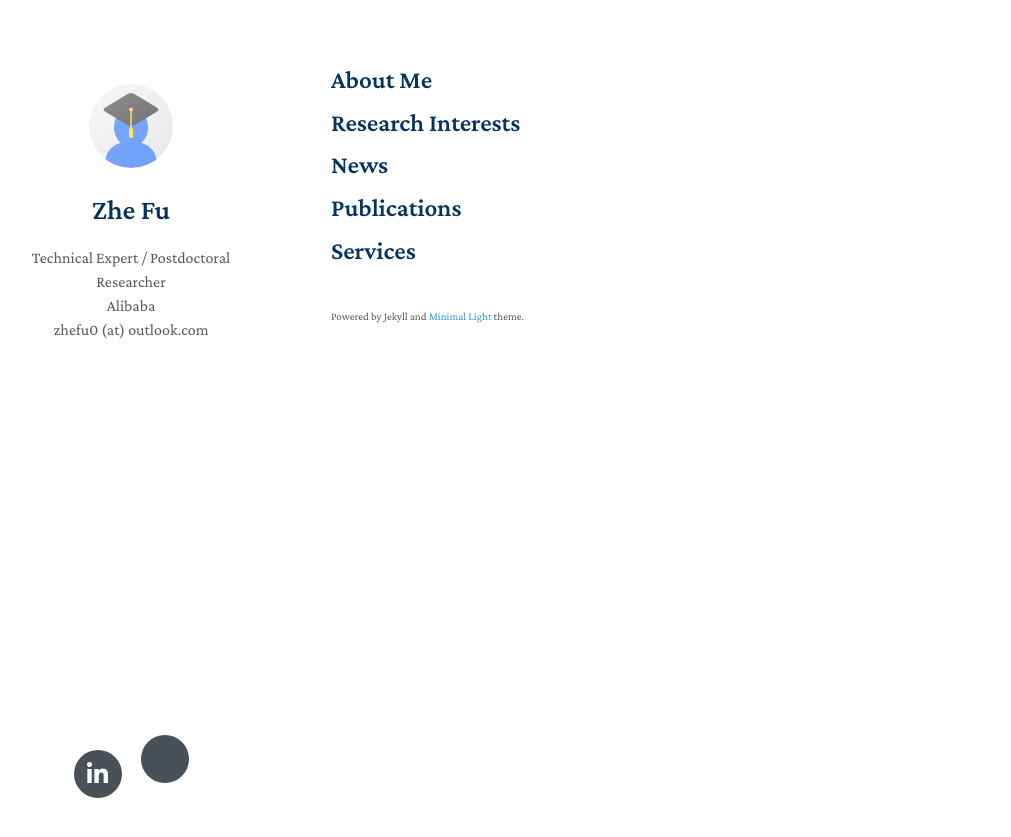
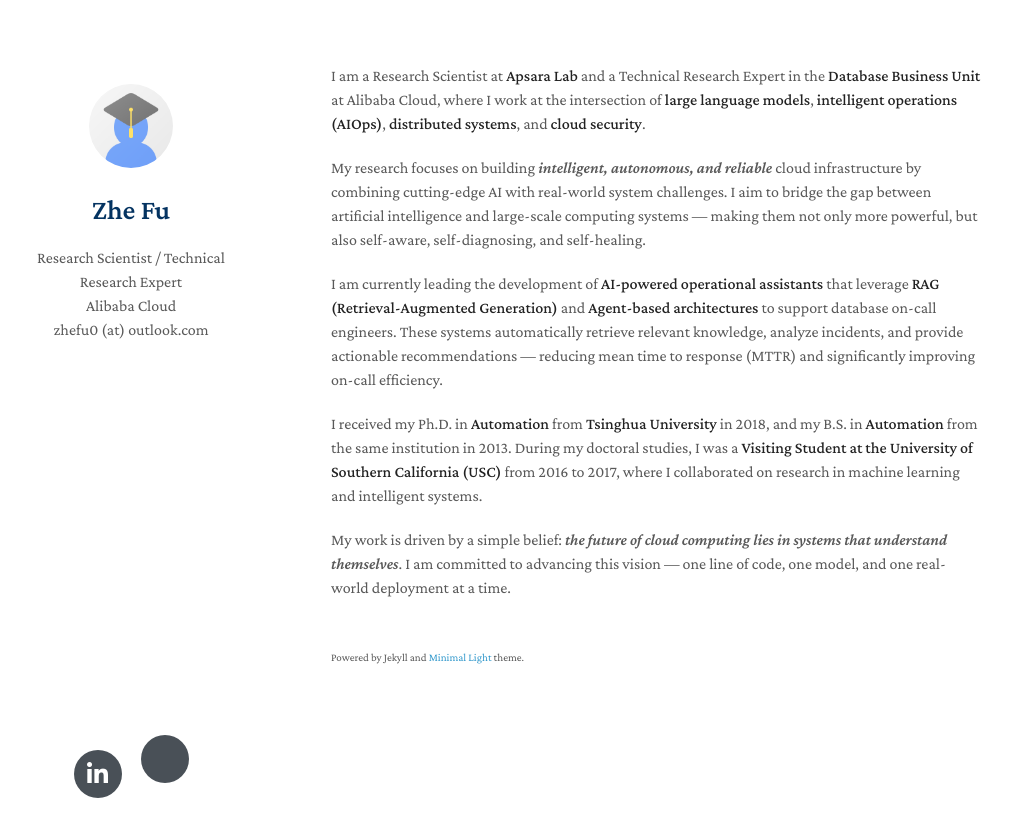
Before and after one commit to fu-zhe/fu-zhe.github.io, a Jekyll site: the page built from index.md, in a window 1280 px wide. Shown: the top 837 px of the page, without its empty margins (139-1150 px from the left). Built offline with Jekyll 4.4.1, drawn with Linux system fonts in a browser that asks for light colours; nearby versions of some CDN libraries; a style sheet for code colours, icons or effects is not loaded; our own code applies the rules of GitHub Pages for plain Markdown files.

Commit message:
Update personal information and research description in _config.yml and index.md

```diff
--- a/_config.yml
+++ b/_config.yml
@@ -1,7 +1,7 @@
 # Basic Information
 title: Zhe Fu
-position: Technical Expert / Postdoctoral Researcher
-affiliation: Alibaba
+position: Research Scientist / Technical Research Expert
+affiliation: Alibaba Cloud
 email: zhefu0 (at) outlook.com
 
 # Search Engine Optimization (SEO)
--- a/index.md
+++ b/index.md
@@ -2,16 +2,12 @@
 layout: homepage
 ---
 
-## About Me
+I am a Research Scientist at **Apsara Lab** and a Technical Research Expert in the **Database Business Unit** at Alibaba Cloud, where I work at the intersection of **large language models**, **intelligent operations (AIOps)**, **distributed systems**, and **cloud security**.
 
+My research focuses on building *intelligent, autonomous, and reliable* cloud infrastructure by combining cutting-edge AI with real-world system challenges. I aim to bridge the gap between artificial intelligence and large-scale computing systems — making them not only more powerful, but also self-aware, self-diagnosing, and self-healing.
 
-## Research Interests
+I am currently leading the development of **AI-powered operational assistants** that leverage **RAG (Retrieval-Augmented Generation)** and **Agent-based architectures** to support database on-call engineers. These systems automatically retrieve relevant knowledge, analyze incidents, and provide actionable recommendations — reducing mean time to response (MTTR) and significantly improving on-call efficiency.
 
+I received my Ph.D. in **Automation** from **Tsinghua University** in 2018, and my B.S. in **Automation** from the same institution in 2013. During my doctoral studies, I was a **Visiting Student at the University of Southern California (USC)** from 2016 to 2017, where I collaborated on research in machine learning and intelligent systems.
 
-## News
-
-
-## Publications
-
-
-## Services
+My work is driven by a simple belief: *the future of cloud computing lies in systems that understand themselves*. I am committed to advancing this vision — one line of code, one model, and one real-world deployment at a time.
```
